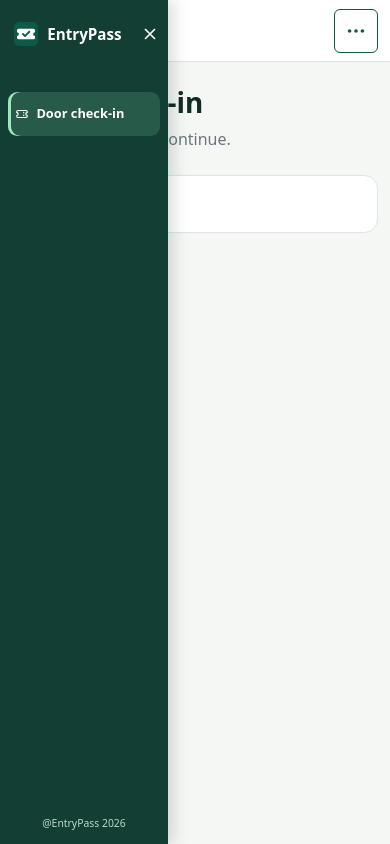
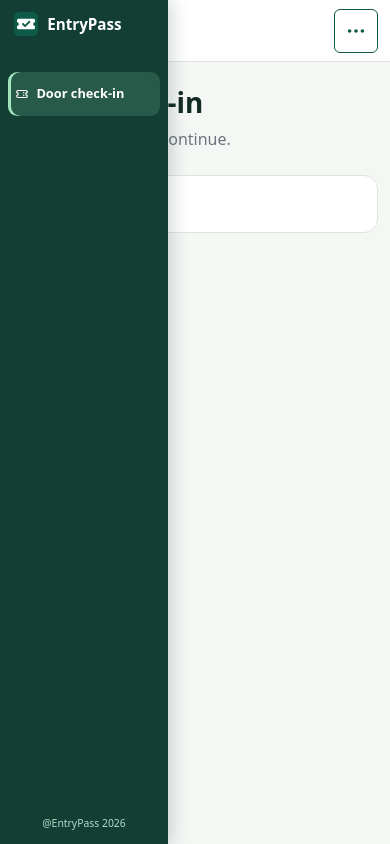
Before and after one commit to calipes-dev/EntryPass, a Laravel app: page /staff in a window 390 px wide, after a click that opens the changed part. Run offline with Laravel 12, Linux system fonts and the light colour scheme; the visitor is signed in with stand-in values (Sample User, id 1); data that the repository does not hold is empty; style sheets or scripts are compiled from the project's sources; parts of the project's set-up code (start-up, migrations or seed data) failed here and were passed over; some libraries are stand-ins or nearby versions.

Commit message:
11/27/26

```diff
--- a/resources/js/main.jsx
+++ b/resources/js/main.jsx
@@ -68,14 +68,7 @@ function StaffNavbar({ sidebarOpen, toggleSidebar }) {
 function StaffSidebar({ brandMark, open, close }) {
   const organizer = document.getElementById('root').dataset.role === 'organizer'
   return <aside id="staff-sidebar" className="staff-side" data-open={open}>
-    <div className="staff-sidebar-heading">
-      <Link className="brand" to="/staff" onClick={close}><img src={brandMark} alt="" width="32" height="32"/><span>EntryPass</span></Link>
-      <button type="button" className="staff-sidebar-close" aria-label="Close staff sidebar" onClick={close}>
-        <svg width="20" height="20" viewBox="0 0 24 24" fill="none" stroke="currentColor" strokeWidth="2" aria-hidden="true">
-          <path d="m6 6 12 12M18 6 6 18" />
-        </svg>
-      </button>
-    </div>
+    <Link className="brand" to="/staff" onClick={close}><img src={brandMark} alt="" width="32" height="32"/><span>EntryPass</span></Link>
     <nav aria-label="Staff navigation">
       <NavLink end to="/staff" onClick={close}><Icon name={organizer ? 'dashboard' : 'ticket'}/><span>{organizer ? 'Dashboard' : 'Door check-in'}</span></NavLink>
       {organizer && <>
@@ -92,7 +85,7 @@ function Layout({ brandMark }) {
   const [sidebarOpen, setSidebarOpen] = useState(false)
   if (useMatch("/entrypass-staff")) return <main className="login-layout"><StaffLogin/></main>
   return <div className={staff ? "staff-layout" : undefined}>
-    {staff ? <><StaffSidebar brandMark={brandMark} open={sidebarOpen} close={() => setSidebarOpen(false)}/><StaffNavbar sidebarOpen={sidebarOpen} toggleSidebar={() => setSidebarOpen(open => !open)}/></> : <header className="site-header">
+    {staff ? <><StaffSidebar brandMark={brandMark} open={sidebarOpen} close={() => setSidebarOpen(false)}/>{sidebarOpen && <button type="button" className="staff-sidebar-backdrop" aria-label="Close staff sidebar" onClick={() => setSidebarOpen(false)} />}<StaffNavbar sidebarOpen={sidebarOpen} toggleSidebar={() => setSidebarOpen(open => !open)}/></> : <header className="site-header">
       <nav className="container d-flex flex-wrap align-items-center justify-content-between gap-2" aria-label="Main navigation">
         <Link className="brand" to="/"><img className="brand-icon" src={brandMark} width="32" height="32" alt="" /> EntryPass</Link>
         <div className="d-flex flex-wrap gap-3 align-items-center">
--- a/resources/js/staff-admin.jsx
+++ b/resources/js/staff-admin.jsx
@@ -7,7 +7,7 @@ export function Audit() {
   if (!data) return <LoadState error={error} />
   return <Page title="Audit log" subtitle="Latest 200 actions. All times are in Cebu time.">
     <Link to="/staff">Back to staff events</Link>
-    <div className="panel mt-3 table-responsive">
+    <div className="panel mt-3 table-responsive audit-table" role="region" aria-label="Audit log entries" tabIndex={0}>
       <table className="table">
         <thead><tr><th>When</th><th>Who</th><th>Action</th><th>Record</th></tr></thead>
         <tbody>{data.map(entry => <tr key={entry.id}>
--- a/resources/js/staff.jsx
+++ b/resources/js/staff.jsx
@@ -32,7 +32,7 @@ export function StaffHome() {
           <p className="event-meta mb-1"><EventTime event={event} /></p>
           <p className="text-capitalize">{event.status} · {event.registrations_count} / {event.capacity} registered</p>
           {organizer && <EventCounts event={event} />}
-          <div className="d-flex flex-wrap gap-2">
+          <div className="d-flex flex-wrap gap-2 staff-event-actions">
             {organizer && <>
               <Link className="btn btn-outline-primary" to={'/staff/events/' + event.id + '/edit'}>Edit</Link>
               <Link className="btn btn-outline-primary" to={'/staff/events/' + event.id + '/attendees'}>Attendees</Link>
@@ -210,7 +210,6 @@ export function Attendees() {
       </div>
       {problem && <Notice>{problem}</Notice>}
       <Field name="search" label="Search by name or ticket code" type="search" value={search} onChange={event => setSearch(event.target.value)} />
-      <p className="attendee-scroll-hint small text-secondary mb-2">Scroll sideways to see all attendee details.</p>
       <div className="table-responsive attendee-table" role="region" aria-label="Attendee details" tabIndex={0}>
         <table className="table align-middle mb-0">
           <thead><tr>{['Name', 'Email', 'Mobile', 'Ticket code', 'Registered at (PHT)', 'Status', 'Actions'].map(label => <th key={label} scope="col">{label}</th>)}</tr></thead>
--- a/resources/js/styles.css
+++ b/resources/js/styles.css
@@ -184,27 +184,29 @@ a:focus-visible, button:focus-visible { outline: 3px solid #37805f; outline-offs
   .staff-footer { font-size: .65rem; }
 }
 
-.staff-sidebar-heading { display: flex; align-items: center; }
-.staff-sidebar-close, .attendee-scroll-hint { display: none; }
+.staff-sidebar-backdrop { display: none; }
 .attendee-table th, .attendee-table td { overflow-wrap: normal; }
 .attendee-table th, .attendee-table td:nth-child(n+3) { white-space: nowrap; }
 .attendee-table td:first-child { min-width: 8rem; }
-
-@media (max-width: 900px) {
-  .attendee-scroll-hint { display: block; }
-}
+.audit-table .table { min-width: 34rem; }
+.audit-table th, .audit-table td { white-space: nowrap; overflow-wrap: normal; }
 
 @media (max-width: 600px) {
-  .staff-sidebar-close {
-    display: grid;
-    place-items: center;
-    flex: 0 0 44px;
-    height: 44px;
+  .staff-sidebar-backdrop {
+    display: block;
+    position: fixed;
+    inset: 0;
+    z-index: 4;
+    border: 0;
     padding: 0;
-    border: 0;
-    border-radius: .5rem;
     background: transparent;
-    color: inherit;
   }
-  .staff-sidebar-close:is(:hover, :focus-visible) { background: #285a49; }
+  .staff-event-actions.d-flex { flex-wrap: nowrap !important; gap: .375rem !important; }
+  .staff-event-actions .btn {
+    display: inline-flex;
+    align-items: center;
+    padding-inline: clamp(.375rem, 2vw, .75rem);
+    font-size: clamp(.8rem, 3vw, 1rem);
+    white-space: nowrap;
+  }
 }
--- a/routes/console.php
+++ b/routes/console.php
@@ -22,3 +22,34 @@ Artisan::command('entrypass:bootstrap-organizer', function () {
     $this->info('Created the organizer account. Remove INITIAL_ORGANIZER_PASSWORD from the hosting settings.');
     return 0;
 });
+
+Artisan::command('entrypass:reset-organizer {username?}', function () {
+    $username = $this->argument('username');
+    $organizers = StaffUser::where('role', 'organizer');
+
+    if ($username === null) {
+        $this->table(['Organizer username'], $organizers->orderBy('username')->get(['username'])->toArray());
+        return 0;
+    }
+
+    $account = $organizers->where('username', $username)->first();
+    if (!$account) {
+        $this->error('Organizer account not found.');
+        return 1;
+    }
+
+    $password = $this->secret('New password');
+    if (!is_string($password) || strlen($password) < 12 || strlen($password) > 72 || str_contains($password, "\0")) {
+        $this->error('The password must contain 12 to 72 bytes and no null characters.');
+        return 1;
+    }
+
+    if ($password !== $this->secret('Confirm new password')) {
+        $this->error('Passwords do not match.');
+        return 1;
+    }
+
+    $account->update(['password' => $password]);
+    $this->info('Organizer password updated.');
+    return 0;
+});
```
Also changed, not shown: 7 other files.
